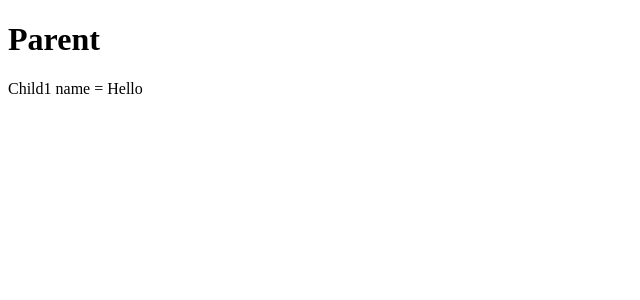
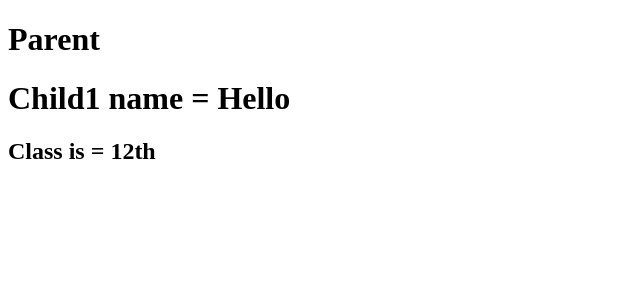
Before and after one commit to Shivansh3218/React-Practise, a React (Create React App) app in the folder Practise-2/: page /parent in a window 1280 px wide. Shown: the top 300 px of the page, without its empty margins (0-640 px from the left). Built offline with nearby package versions, Linux system fonts and the light colour scheme.

Commit message:
Props Practise

```diff
--- a/Practise-2/src/Components/Child1.jsx
+++ b/Practise-2/src/Components/Child1.jsx
@@ -2,6 +2,10 @@ import React from 'react'
 
 export default function Child1(n) {
   return (
-    <div>Child1 name = {n.name}</div>
+    <div>
+        <h1>Child1 name = {n.name}</h1>
+        <h2>Class is = {n.class}</h2>
+
+    </div>
   )
 }
--- a/Practise-2/src/Components/Parent.jsx
+++ b/Practise-2/src/Components/Parent.jsx
@@ -5,6 +5,6 @@ export default function Parent() {
   return (
     <div>
         <h1>Parent</h1>
-        <Child1  name="Hello" />
+        <Child1  name="Hello" class ="12th" />
     </div>)
 }
```
